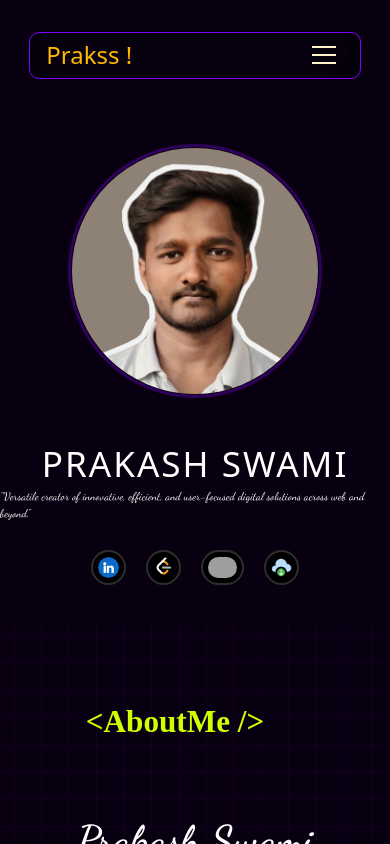
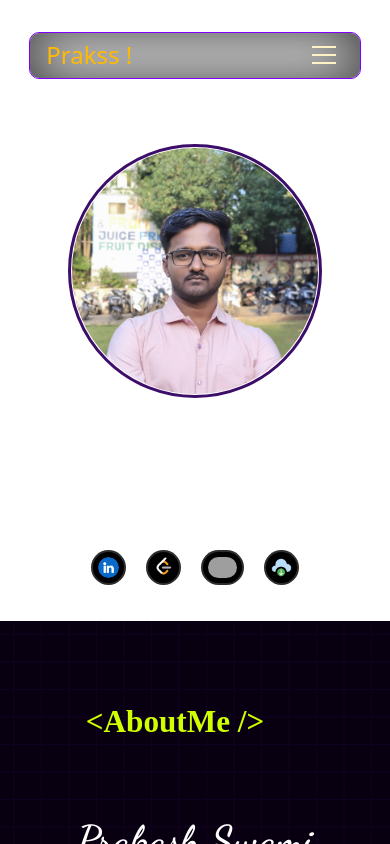
Before and after one commit to sprakash2006/Portfolio--Crafting-Digital-Identity, a React (Vite) app: page / in a window 390 px wide. Shown: the top 844 px of the page. Built offline with nearby package versions, Linux system fonts and the light colour scheme; grey boxes are pictures that could not be loaded; a web font is replaced by a local one.

Commit message:
updated intro

```diff
--- a/src/pages/intro.jsx
+++ b/src/pages/intro.jsx
@@ -4,15 +4,14 @@ import linkedin from "../assets/linkedin-logo.png";
 import github from "../assets/github-logo.png";
 import leetcode from "../assets/leetcode-logo.png";
 import cv from "../assets/cloud-download.png";
-import RotatingCuboid from "../components/RotatingCuboid";
 import cvPDF from '../assets/CVPrakashSwami.pdf';
-import myphoto from '../assets/profP.jpg'
+import myphoto from '../assets/myimg1.jpg'
 import useMediaQuery from '../Hooks/useMediaQuery';
 
 
 const Intro = () => {
 
-  const isMobile = useMediaQuery("(max-width: 391px)");
+  const isMobile = useMediaQuery("(max-width: 450px)");
 
   return (
     <div className='h-[46vw] w-[100vw] relative main-home-content'>
@@ -23,13 +22,13 @@ const Intro = () => {
           <p>"Versatile creator of innovative, efficient, and user-focused digital solutions across web and beyond."</p>
         </div>
         <div className='sociallogo-div flex gap-5'>
-          <a href="https://www.linkedin.com/in/prakash-swami32431" target="_blank" rel="noopener noreferrer">
+          <a href="https://www.linkedin.com/in/prakash-swami/" target="_blank" rel="noopener noreferrer">
             <img className='socialLogo' src={linkedin} alt="linkedin-logo" />
           </a>
-          <a href="https://leetcode.com/u/sprakash" target="_blank" rel="noopener noreferrer">
+          <a href="https://leetcode.com/u/sprakash_001/" target="_blank" rel="noopener noreferrer">
             <img className='socialLogo' src={leetcode} alt="leetcode-logo" />
           </a>
-          <a href="https://github.com/sprakash" target="_blank" rel="noopener noreferrer">
+          <a href="https://github.com/sprakash2006" target="_blank" rel="noopener noreferrer">
             <img className='socialLogo' src={github} alt="github-logo" />
           </a>
           <a href={cvPDF} target="_blank" rel="noopener noreferrer">
```
